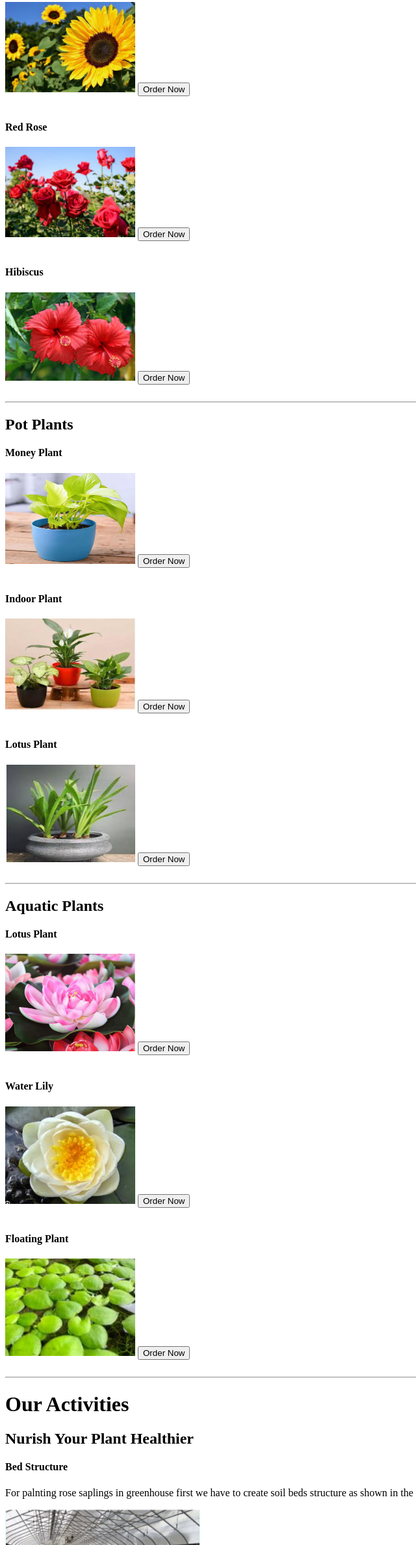
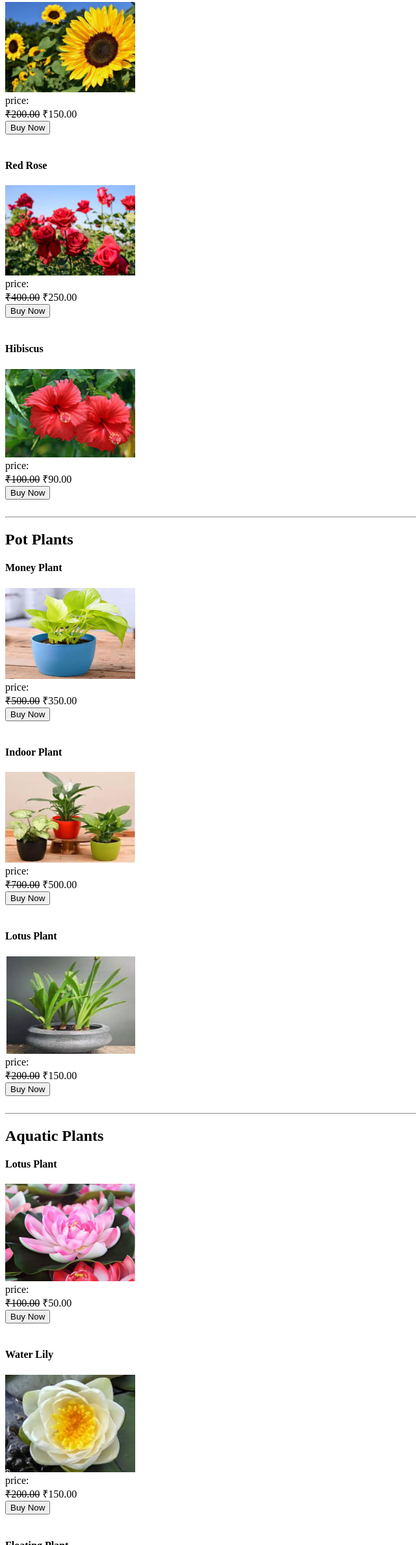
Before and after one commit to Vaishnavi-Pawar05/html-github-project-1-greenleaf-nursery, a plain HTML site: page index.html in a window 1280 px wide. Shown: the part 422-2800 px from the top of the page at 65% size, without its empty margins (0-640 px from the left). Drawn offline with Linux system fonts and the light colour scheme.

Commit message:
video added

```diff
--- a/index.html
+++ b/index.html
@@ -22,40 +22,52 @@
     <h3 align="center">We specialize in providing a wide range of indoor, outdoor, and flowering plants. our goal is to make your surroundings greener and healthier.</h3>
     <h3 align="center">GreenLeaf frames of inflated structure covered with a transparent material in which crops are grown under controlled environment conditions.</h3>
     <hr>
+    <div>
     <b><h1>Best Sellers</h1></b>
     <h2>Flower plants</h2>
     <h4>Sunflower</h4>
-    <img src="./images/home_sunflower_2.png" width="200px">
-    <input type="button" value="Order Now"><br><br>
+    <img src="./images/home_sunflower_2.png" width="200px"><br>
+    price:<br><del>₹200.00</del>&nbsp;₹150.00<br>
+    <input type="button" value="Buy Now"><br><br>
     <h4>Red Rose</h4>
-    <img src="./images/home_rose_3.png" width="200px">
-    <input type="button" value="Order Now"><br><br>
+    <img src="./images/home_rose_3.png" width="200px"><br>
+    price:<br><del>₹400.00</del>&nbsp;₹250.00<br>
+    <input type="button" value="Buy Now"><br><br>
     <h4>Hibiscus</h4>
-    <img src="./images/home_hibiscus_4.png" width="200px">
-    <input type="button" value="Order Now"><br><br>
+    <img src="./images/home_hibiscus_4.png" width="200px"><br>
+    price:<br><del>₹100.00</del>&nbsp;₹90.00<br>
+    <input type="button" value="Buy Now"><br><br>
     <hr>
     <h2>Pot Plants</h2>
     <h4>Money Plant</h4>
-    <img src="./images/home_moneyplant_5.png" height="140px" width="200px">
-    <input type="button" value="Order Now"><br><br>
+    <img src="./images/home_moneyplant_5.png" height="140px" width="200px"><br>
+    price:<br><del>₹500.00</del>&nbsp;₹350.00<br>
+    <input type="button" value="Buy Now"><br><br>
     <h4>Indoor Plant</h4>
-    <img src="./images/home_indoorplant_6.png"  height="140px" width="200px">
-    <input type="button" value="Order Now"><br><br>
+    <img src="./images/home_indoorplant_6.png"  height="140px" width="200px"><br>
+    price:<br><del>₹700.00</del>&nbsp;₹500.00<br>
+    <input type="button" value="Buy Now"><br><br>
     <h4>Lotus Plant</h4>
-    <img src="./images/home_lotus_7.png"  height="150px" width="200px">
-    <input type="button" value="Order Now"><br><br>
+    <img src="./images/home_lotus_7.png"  height="150px" width="200px"><br>
+    price:<br><del>₹200.00</del>&nbsp;₹150.00<br>
+    <input type="button" value="Buy Now"><br><br>
     <hr>
     <h2>Aquatic Plants</h2>
     <h4>Lotus Plant</h4>
-    <img src="./images/home_lotus_8.png"  height="150px" width="200px">
-    <input type="button" value="Order Now"><br><br>
+    <img src="./images/home_lotus_8.png"  height="150px" width="200px"><br>
+    price:<br><del>₹100.00</del>&nbsp;₹50.00<br>
+    <input type="button" value="Buy Now"><br><br>
     <h4>Water Lily</h4>
-    <img src="./images/home_waterlily_9.png"  height="150px" width="200px">
-    <input type="button" value="Order Now"><br><br>
+    <img src="./images/home_waterlily_9.png"  height="150px" width="200px"><br>
+    price:<br><del>₹200.00</del>&nbsp;₹150.00<br>
+    <input type="button" value="Buy Now"><br><br>
     <h4>Floating Plant</h4>
-    <img src="./images/home_floatingplant_10.png"  height="150px" width="200px">
-    <input type="button" value="Order Now"><br><br>
+    <img src="./images/home_floatingplant_10.png"  height="150px" width="200px"><br>
+    price:<br><del>₹200.00</del>&nbsp;₹50.00<br>
+    <input type="button" value="Buy Now"><br><br>
+    </div>
     <hr>
+    <div>
     <h1> Our Activities</h1>
     <h2>Nurish Your Plant Healthier</h2>
     <h4>Bed Structure</h4>
@@ -85,9 +97,23 @@
     <h4>Spraying Pesticides</h4>
     <p>Spray continuously to avoid pests..</p>
     <img src="./images/home_spray_18.png" width="300px">
+    </div>
     <hr>
+    <div>
     <h1>Services</h1>
     <img src="./images/home_services-19.png">
+    </div>
+    <hr>
+    <div>
+    <h1>Our Gallery</h1>
+    <img src="./images/home_rose_1.png" width="200px">
+    <img src="./images/home_rose_2.png" height="170" width="200px">
+    <img src="./images/home_rose_03.png" width="200px">
+    <img src="./images/home_rose_4.png" height="170" width="200px"><br>
+    <iframe width="460" height="215" src="https://www.youtube.com/embed/rL07pLc8DOo?si=p403MFF4SFFmka9E" title="YouTube video player"
+    frameborder="0" allow="accelerometer; autoplay; clipboard-write; encrypted-media; gyroscope; picture-in-picture; web-share"
+    referrerpolicy="strict-origin-when-cross-origin" allowfullscreen></iframe>
+    </div>
     <hr>
     <footer align="center">
     <h3>Quick Links</h3>
```
Also changed, not shown: images/home_rose_03.png (added), images/home_rose_1.png (added), images/home_rose_2.png (added), images/home_rose_4.png (added).
